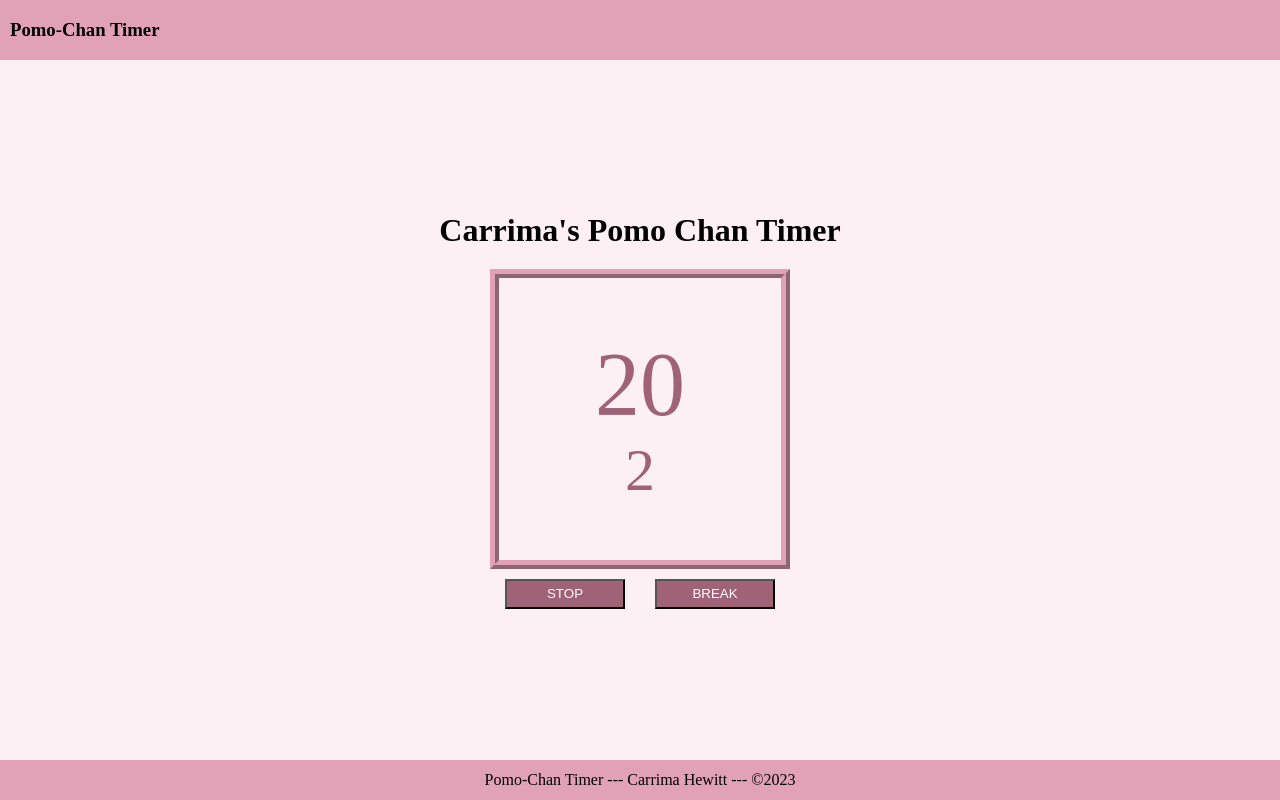
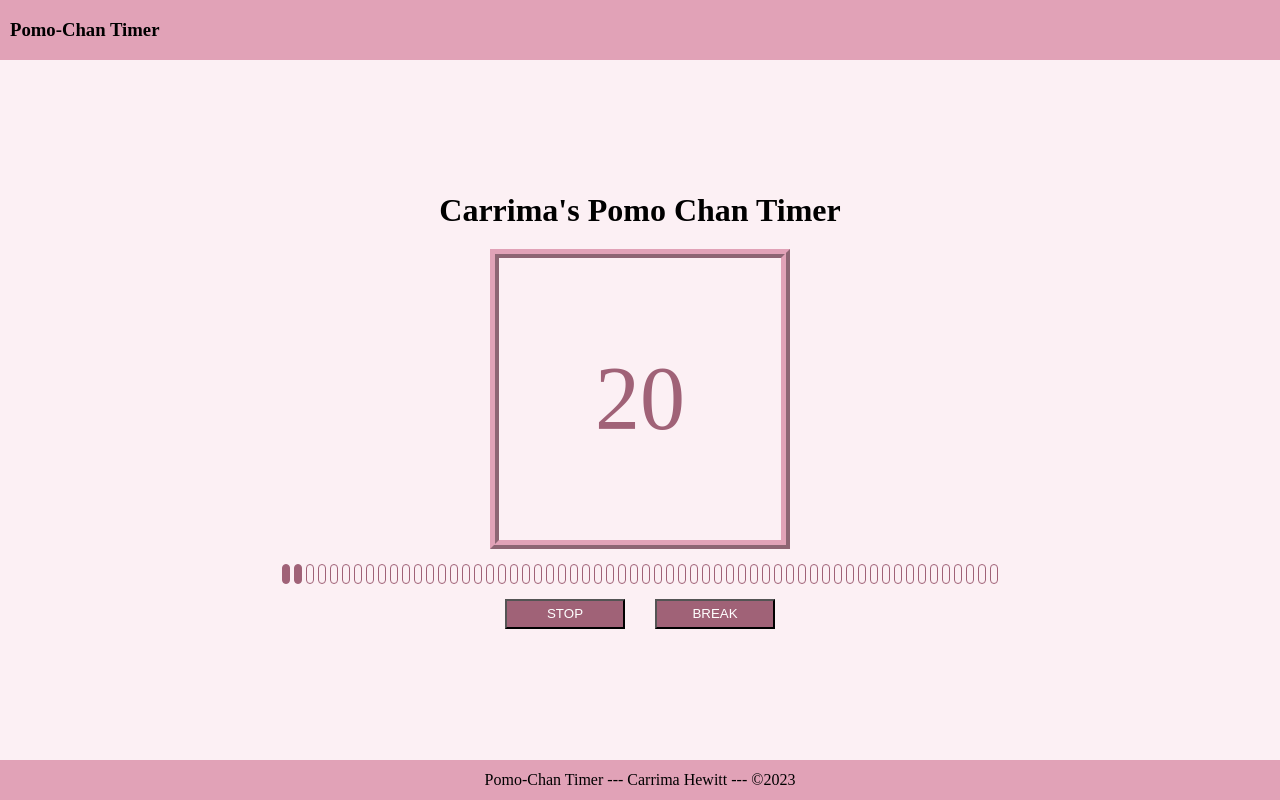
Before and after one commit to prinnyprin/PomoChan, a website built with webpack: page dist/index.html in a window 1280 px wide. Both pictures are taken after a click on the button "POMO". Built offline with nearby package versions, Linux system fonts and the light colour scheme.

Commit message:
Update Progress UI

```diff
--- a/src/index.js
+++ b/src/index.js
@@ -1,12 +1,12 @@
 import './style.css';
-import { ELEM, Clock, Buttons } from './ui';
+import { ELEM, Clock, Buttons, Progress } from './ui';
 
 /*SETUP*/
 let main = ELEM.get("main");
-ELEM.add(main, [Clock(), Buttons()]);
+ELEM.add(main, [Clock(), Progress(), Buttons()]);
 
 /*TIMER*/
-export const Timer = (timeTotal, ui, secs) => {
+export const Timer = (timeTotal, ui, bars) => {
     var timeElapsed = 0;
     var actualTime = timeTotal / 60;
     console.log(actualTime);
@@ -23,22 +23,36 @@ export const Timer = (timeTotal, ui, secs) => {
     const stopTimer = () => {
         clearInterval(timer);
     }
+    const setSecs = (reset) => {
+        if(!reset){
+            if(timeElapsed < 60){bars[timeElapsed-1].style.backgroundColor = "rgb(160, 98, 119)";}
+        }
+        else{
+            let i = timeElapsed - (Math.floor(timeElapsed/60)*60);
+            if(i == 0){
+                bars.forEach(bar =>{
+                    bar.style.backgroundColor = "transparent";
+                })
+            }
+            bars[i].style.backgroundColor = "rgb(160, 98, 119)";
+        }
+    }
     const setUI = () => {
-        if(timeElapsed < 60){ui.innerHTML = actualTime; secs.innerHTML = timeElapsed;}
+        if(timeElapsed < 60){ui.innerHTML = actualTime; setSecs(false);}
         else{
             let val = actualTime - Math.floor(timeElapsed/60);
-            secs.innerHTML = timeElapsed - (Math.floor(timeElapsed/60)*60);
             (val < 10) ? ui.innerHTML = "0" + val : ui.innerHTML = val;
+            setSecs(true);
         }
     }
-    return {timeTotal, startTimer, stopTimer};
+    return {timeTotal, startTimer, stopTimer, setSecs};
 }
 
 /*EVENTS*/
 let pomoBtn = ELEM.get("#pomo-btn");
 let timeUI = ELEM.get("#time");
-let secsUI = ELEM.get("#secs");
-let timer = Timer(20*60, timeUI, secsUI);
+let progressBars = ELEM.getAll(".progress-bar");
+let timer = Timer(20*60, timeUI, progressBars);
 let pomo = false;
 let brek = false;
 
@@ -46,7 +60,7 @@ function setPomo(){
     if(!pomo){
         pomoBtn.innerHTML = "STOP";
         timeUI.innerHTML = "20";
-        secsUI.innerHTML = "0";
+        timer.setSecs(true);
         timer.startTimer();
         pomo = true;
     }
--- a/src/style.css
+++ b/src/style.css
@@ -43,6 +43,19 @@ main{
     width: 120px; height: 30px;
 }
 
+#progress{
+    height: 30px;
+    display: flex; justify-content: center; align-items: center;
+    gap: 4px; padding: 0 4px;
+    border-radius: 4px;
+    margin-bottom: 10px;
+}
+.progress-bar{
+    height: 20px; width: 8px;
+    border: 1px solid rgb(160, 98, 119);
+    border-radius: 10px;
+}
+
 footer{
     height: 40px; width: 100%;
     display: flex; justify-content: center; align-items: center; text-align: center;
--- a/src/ui.js
+++ b/src/ui.js
@@ -32,9 +32,17 @@ export const ELEM = (()=>{
 })();
 
 export function Clock(){
-    return ELEM.create("div", [ELEM.create("div", "00", "time"), ELEM.create("div", "0", "secs")], "clock");
+    return ELEM.create("div", [ELEM.create("div", "00", "time")], "clock");
 }
 
 export function Buttons(){
     return ELEM.create("div", [ELEM.create("button", "POMO", "pomo-btn"), ELEM.create("button", "BREAK", "break-btn")], "buttons");
 }
+
+export function Progress(){
+    let content = [];
+    for(let i = 0; i < 60; i++){
+        content.push(ELEM.create("div", null, ["progress-bar"]));
+    }
+    return ELEM.create("div", content, "progress");
+}
```
Also changed, not shown: dist/bundle.js.
